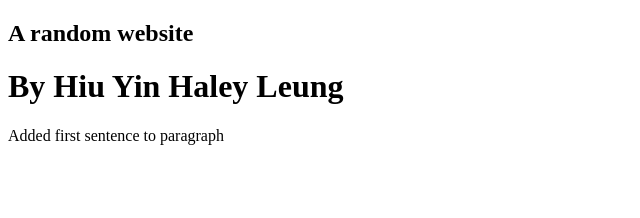
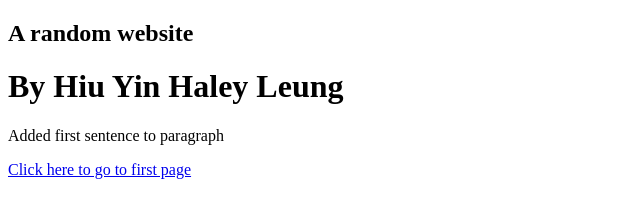
Before and after one commit to HLeung37/Assignment1, a plain HTML site: page index.html in a window 1280 px wide. Shown: the whole page, without its empty margins (0-640 px from the left). Drawn offline with Linux system fonts and the light colour scheme.

Commit message:
Re-committing index changes

```diff
--- a/index.html
+++ b/index.html
@@ -6,6 +6,7 @@
 <h2>A random website</h2>
 <h1>By Hiu Yin Haley Leung</h1>
 <p>Added first sentence to paragraph</p>
+<a href = "page1.html">Click here to go to first page</a>
 
 </body>
 </ht
```
